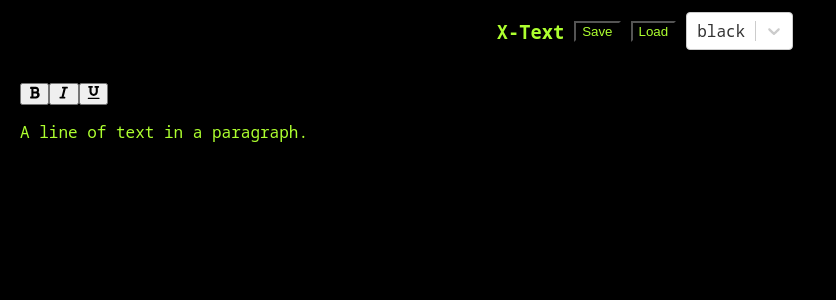
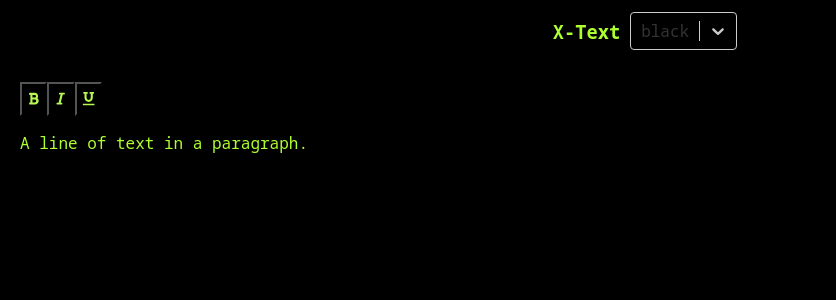
Before and after one commit to Cam06002/x-text, a React (Create React App) app: page / in a window 1280 px wide. Shown: the top 300 px of the page, without its empty margins (0-836 px from the left). Built offline with nearby package versions, Linux system fonts and the light colour scheme.

Commit message:
updated styling for first realease

```diff
--- a/src/App.css
+++ b/src/App.css
@@ -24,8 +24,8 @@ body {
 }
 
 .pink-text-box {
-  background-color: pink;
-  color: purple;
+  background-color: pink !important;
+  color: purple !important;
 }
 
 .box-sizer {
@@ -45,4 +45,18 @@ body {
 
 .item-gapper {
   margin-left: 10px;
+  margin-right: 10px;
 }
+
+.editor-button {
+  filter: grayscale(20%);
+  padding: 8px 5px 5px 5px;
+}
+
+.editor-button:hover{
+  filter:sepia(50%);
+}
+
+.editor-button:active{
+  filter:hue-rotate(180deg)
+}
--- a/src/TextEditor/TextEdit.js
+++ b/src/TextEditor/TextEdit.js
@@ -4,7 +4,7 @@ import {createEditor, Editor} from 'slate';
 import { FaBold, FaItalic, FaUnderline } from "react-icons/fa";
 import { Button } from 'react-bootstrap';
 
-export default function TextEdit() {
+export default function TextEdit({editorColors}) {
   const [editor] = useState(()=> withReact(createEditor()));
   const initialValue = useMemo(
     () =>
@@ -44,9 +44,9 @@ export default function TextEdit() {
           }
         }}>
       <div>
-        <MarkButton format="bold" icon={<FaBold/>}/>
-        <MarkButton format="italic" icon={<FaItalic />}/>
-        <MarkButton format="underline" icon={<FaUnderline />}/>
+        <MarkButton format="bold" icon={<FaBold/>} editorColors={editorColors}/>
+        <MarkButton format="italic" icon={<FaItalic />} editorColors={editorColors}/>
+        <MarkButton format="underline" icon={<FaUnderline />} editorColors={editorColors}/>
       </div>
       <Editable
         renderElement={renderElement}
@@ -77,11 +77,12 @@ const Leaf = ({ attributes, children, leaf }) => {
   return <span {...attributes}>{children}</span>
 }
 
-const MarkButton = ({ format, icon }) => {
+const MarkButton = ({ format, icon, editorColors }) => {
   const editor = useSlate()
   return (
     <Button
       active={isMarkActive(editor, format)}
+      className={`editor-button ${editorColors.value}`}
       onMouseDown={event => {
         event.preventDefault()
         toggleMark(editor, format)
--- a/src/Toolbar/ToolbarView.js
+++ b/src/Toolbar/ToolbarView.js
@@ -1,4 +1,4 @@
-import { Button } from "react-bootstrap";
+//import { Button } from "react-bootstrap";
 import Select from "react-select";
 
 export default function ToolbarView({
@@ -6,17 +6,25 @@ export default function ToolbarView({
     editorColors,
     onColorChange
 }){
+
+    const customSelectStyles = {
+        control: base => ({
+            ...base,
+            background: editorColors.label
+        }),
+    };
+
     return(
         <>
         <div className="toolbar-div">
             <h3 className="item-gapper">X-Text</h3>
-            <Button className={`item-gapper ${editorColors.value}`}>Save</Button>
-            <Button className={`item-gapper ${editorColors.value}`}>Load</Button>
+            {/* <Button className={`item-gapper ${editorColors.value}`}>Save</Button>
+            <Button className={`item-gapper ${editorColors.value}`}>Load</Button> */}
             <Select
                 options={colorOptions}
                 value={editorColors}
                 onChange={(e)=>{onColorChange(e)}}
-                className={`item-gapper ${editorColors.value}`}
+                styles={customSelectStyles}
             />
         </div>
         </>
```
